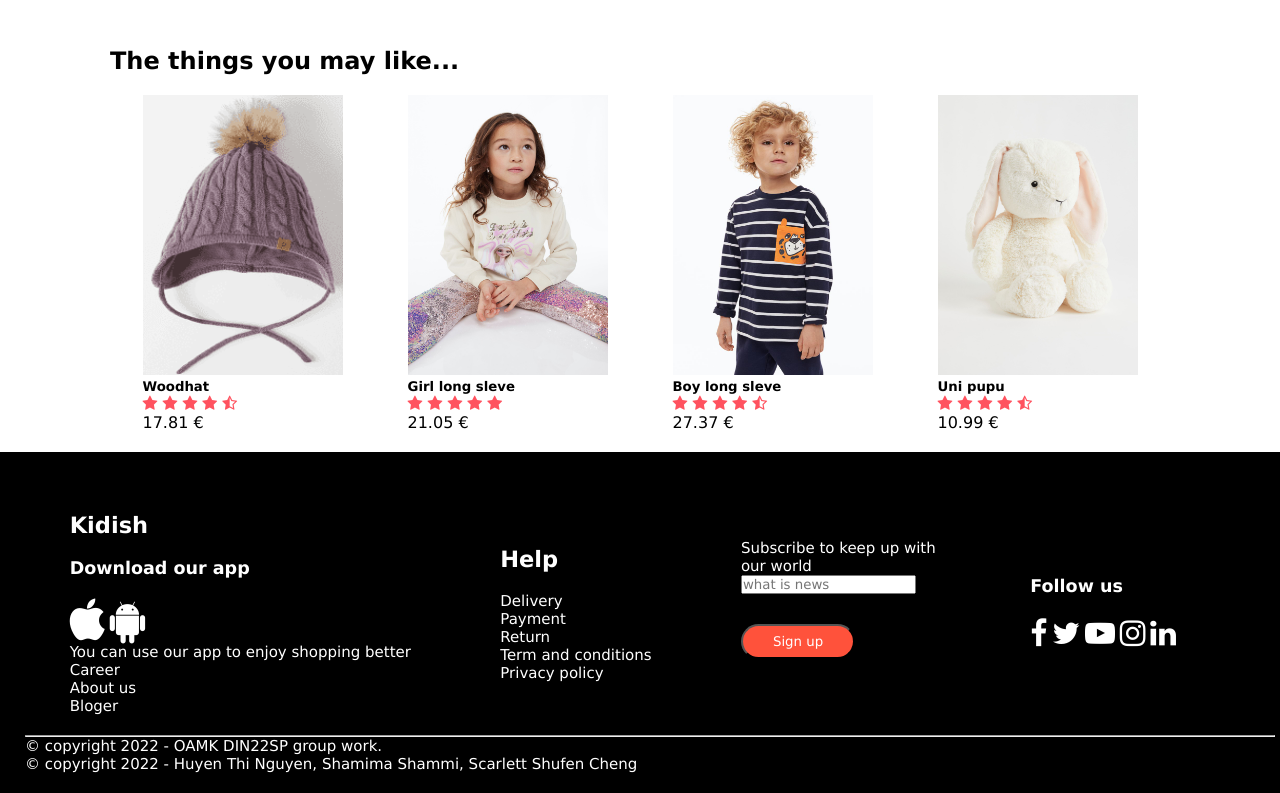
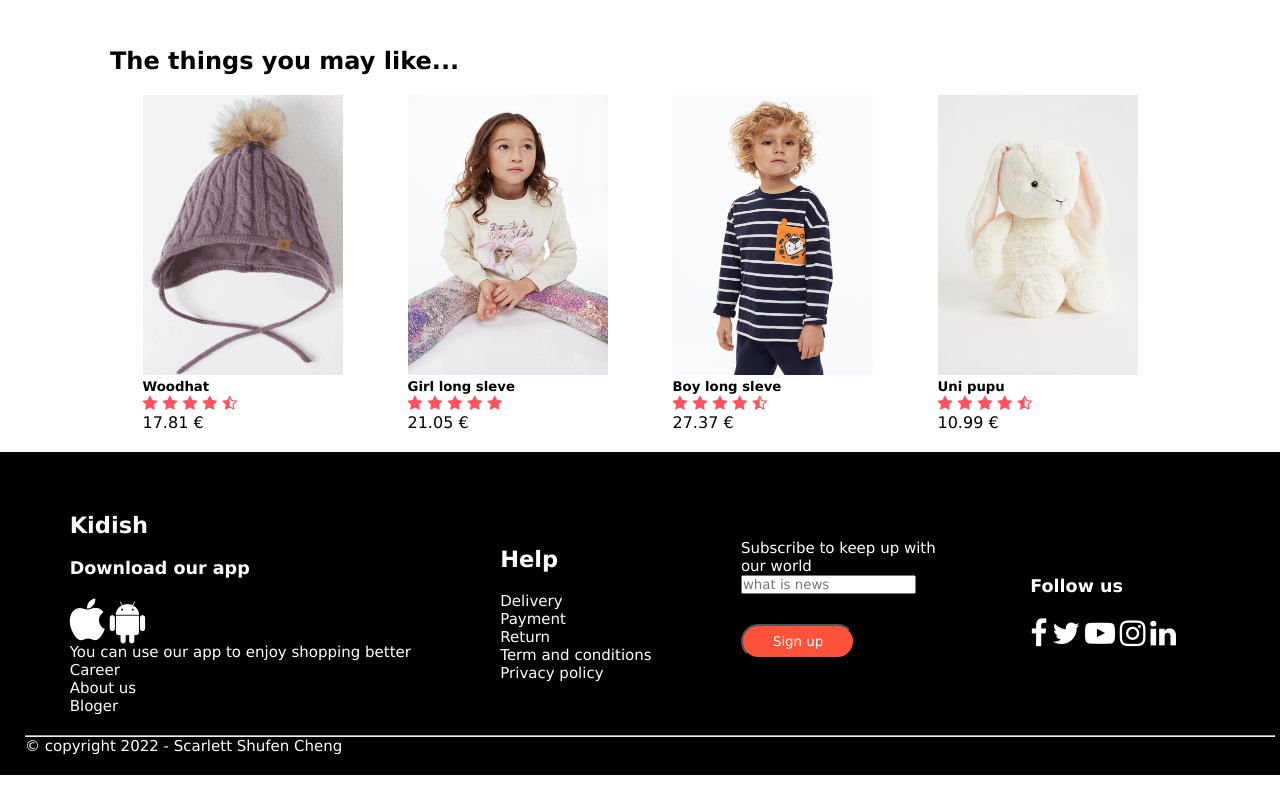
Before and after one commit to ofiscarlett/ColthesShopDesign, a plain HTML site: page index.html in a window 1280 px wide. Shown: the part 2147-2940 px from the top of the page. Drawn offline with Linux system fonts and the light colour scheme.

Commit message:
Update index.html

```diff
--- a/index.html
+++ b/index.html
@@ -375,8 +375,7 @@
             </div>
 
             <hr>
-            <p class="copyright">© copyright 2022 - OAMK DIN22SP group work.</p>
-            <p class="copyright">© copyright 2022 - Huyen Thi Nguyen, Shamima Shammi, Scarlett Shufen Cheng</p>
+            <p class="copyright">© copyright 2022 - Scarlett Shufen Cheng</p>
         </div>
     </div>
 
```
